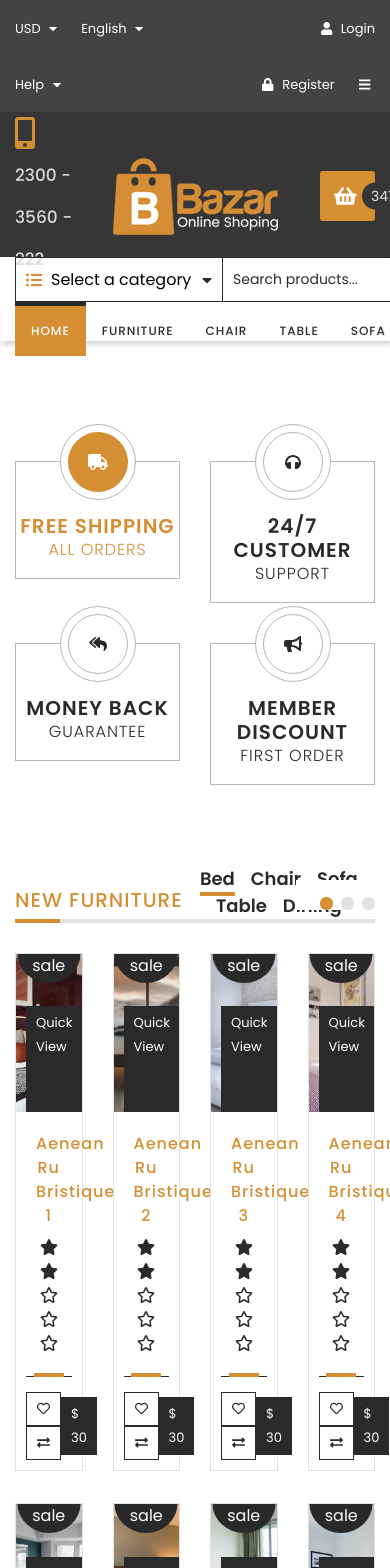
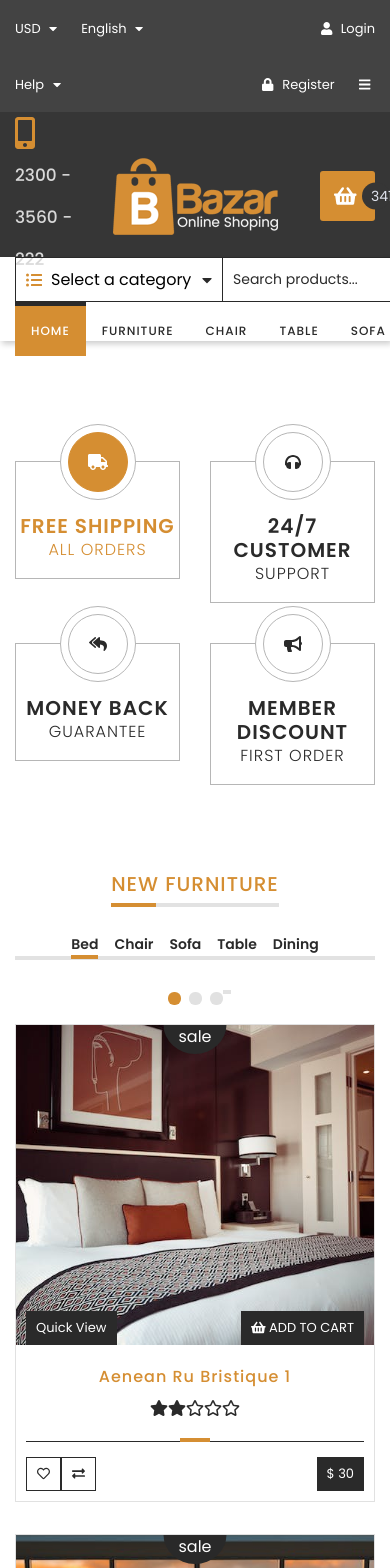
Before and after one commit to matwjablonski/wdp-2402-01, a React (Create React App) app: page / in a window 390 px wide. Shown: the top 1568 px of the page. Built offline with nearby package versions, Linux system fonts and the light colour scheme.

Commit message:
[task-17] Fix NEW FURNITURE on mobile

```diff
--- a/src/components/features/NewFurniture/NewFurniture.js
+++ b/src/components/features/NewFurniture/NewFurniture.js
@@ -43,7 +43,7 @@ class NewFurniture extends React.Component {
       <div className={styles.root}>
         <div className='container'>
           <div className={styles.panelBar}>
-            <div className='row no-gutters align-items-end'>
+            <div className='row no-gutters align-items-end flex-column flex-md-row'>
               <div className={'col-auto ' + styles.heading}>
                 <h3>New furniture</h3>
               </div>
@@ -68,7 +68,7 @@ class NewFurniture extends React.Component {
           </div>
           <div className='row'>
             {categoryProducts.slice(activePage * 8, (activePage + 1) * 8).map(item => (
-              <div key={item.id} className='col-3'>
+              <div key={item.id} className='col-12 col-sm-6 col-lg-4 col-xl-3'>
                 <ProductBox {...item} />
               </div>
             ))}
--- a/src/components/features/NewFurniture/NewFurniture.module.scss
+++ b/src/components/features/NewFurniture/NewFurniture.module.scss
@@ -99,3 +99,35 @@
     }
   }
 }
+
+@media screen and (max-width: 480px) {
+  .menu {
+    a {
+      font-size: 14px !important;
+    }
+  }
+}
+
+@media screen and (max-width: 768px) {
+  .panelBar {
+    .heading {
+      align-items: center;
+      margin: auto;
+    }
+
+    .menu {
+      margin-top: 25px;
+    }
+
+    .dots {
+      position: relative !important;
+      align-items: center;
+      margin: auto;
+
+      ul {
+        padding: 0 !important;
+        margin-right: 0.5rem !important;
+      }
+    }
+  }
+}
```
